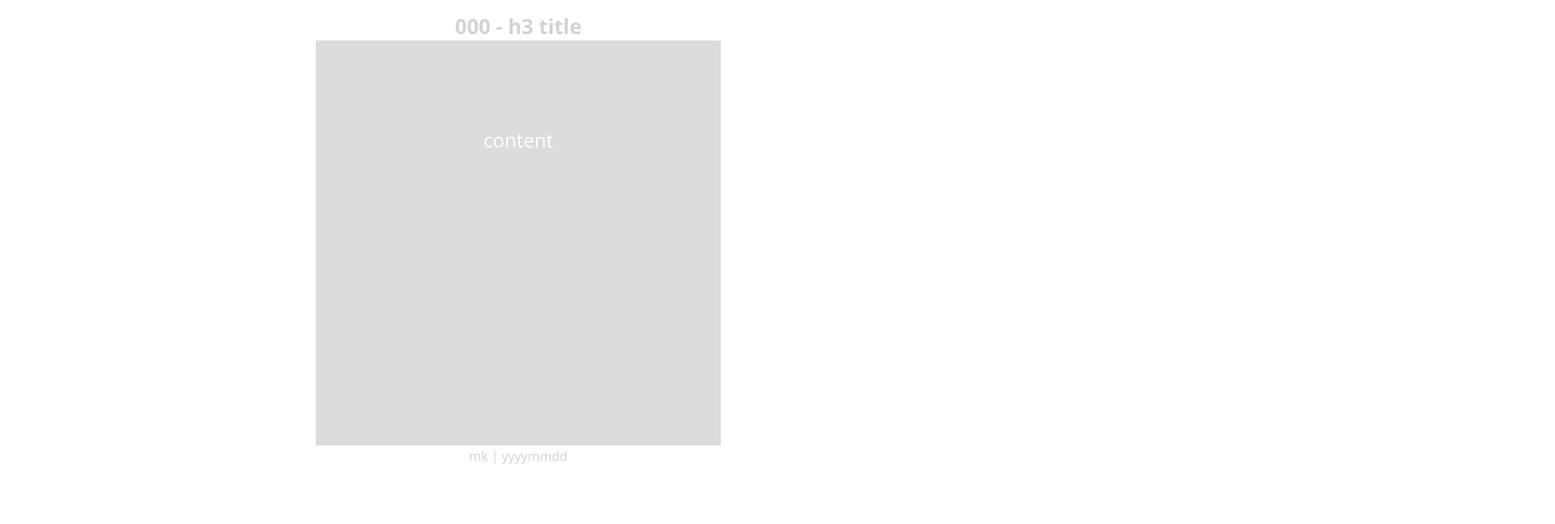
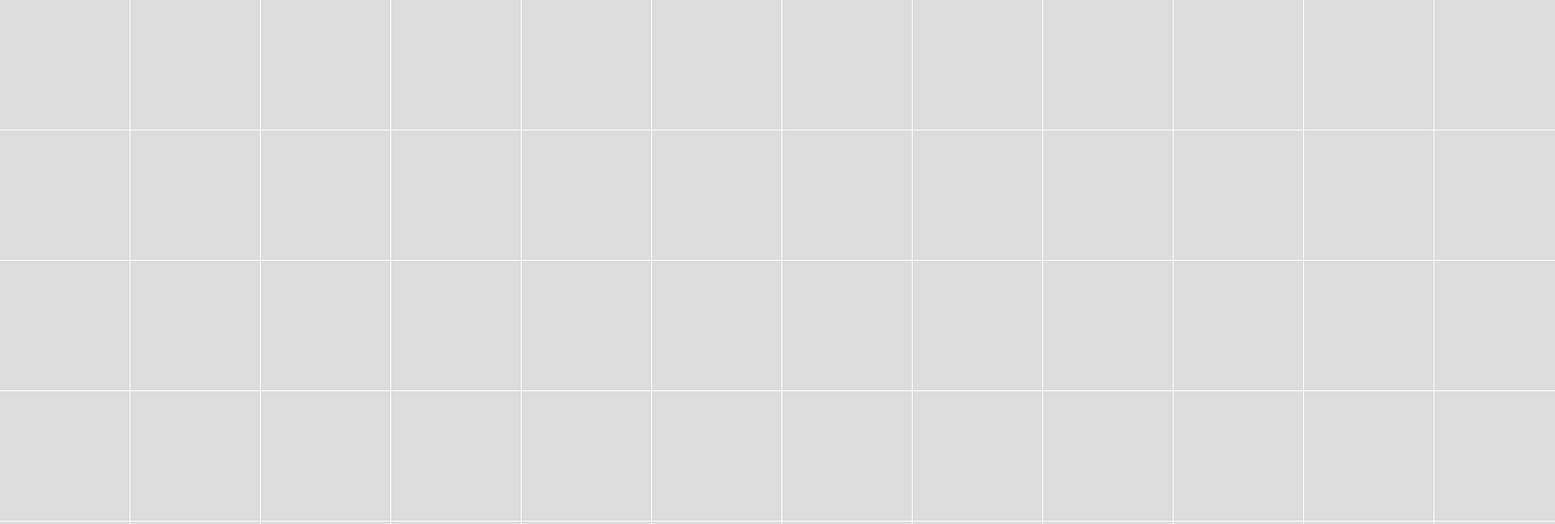
Before and after one commit to bgeye/frontend_train, a website: page grid-overlay/app/index.html in a window 1280 px wide. Shown: the top 647 px of the page at 81% size, 1920 px wide, since content can reach past the window. Drawn offline with nearby package versions, Linux system fonts and the light colour scheme.

Commit message:
setup grid-overlay project

```diff
--- a/grid-overlay/app/css/000.css
+++ /dev/null
@@ -1,78 +0,0 @@
-/*
-           name: project 000
-    description: description
-         author: mario knecht
-           date: yyyymmdd
-*/
-@import url(https://fonts.googleapis.com/css?family=Open+Sans:700,300);
-* {
-  -webkit-box-sizing: border-box;
-  box-sizing: border-box; }
-
-body {
-  font-family: 'Open Sans', sans-serif;
-  font-size: 15px;
-  font-size: 1.5rem; }
-
-h1 {
-  font-size: 1.8rem;
-  font-weight: bold; }
-
-h2 {
-  font-size: 1.8rem;
-  font-weight: bold; }
-
-h3 {
-  font-size: 1.6rem;
-  font-weight: bold; }
-
-.challenge {
-  /*width: 600px;*/
-  display: grid;
-  /*justify-content: center;*/
-  grid-template-columns: auto 500px auto;
-  grid-template-rows: 50px 500px 50px;
-  grid-template-areas: "... header ..."
- "... main ..."
- "... footer ..."; }
-
-.head {
-  grid-area: header;
-  text-align: center;
-  color: lightgrey; }
-  .head__title {
-    padding-top: 20px;
-    margin: 0; }
-
-.main {
-  grid-area: main;
-  display: -webkit-box;
-  display: -ms-flexbox;
-  display: flex;
-  -ms-flex-wrap: wrap;
-  flex-wrap: wrap;
-  align-item: center;
-  color: #ffffff;
-  padding: 111px 0;
-  -webkit-box-pack: center;
-  -ms-flex-pack: center;
-  justify-content: center;
-  background-color: gainsboro;
-  /*---gradient---*/
-  /*background: #2b6fdb;*/
-  /* Old browsers */
-  /*background: -moz-linear-gradient(45deg, #2b6fdb 0%, #00aaf9 100%); */
-  /* FF3.6-15 */
-  /*background: -webkit-linear-gradient(45deg, #2b6fdb 0%,#00aaf9 100%);*/
-  /* Chrome10-25,Safari5.1-6 */
-  /*background: linear-gradient(45deg, #2b6fdb 0%,#00aaf9 100%); */
-  /* W3C, IE10+, FF16+, Chrome26+, Opera12+, Safari7+ */
-  /*filter: progid:DXImageTransform.Microsoft.gradient( startColorstr='#2b6fdb', endColorstr='#00aaf9',GradientType=1 );*/
-  /* IE6-9 fallback on horizontal gradient */ }
-
-.footer {
-  grid-area: footer;
-  padding: 5px;
-  color: lightgrey;
-  text-align: center;
-  font-size: 1rem; }
--- a/grid-overlay/app/index.html
+++ b/grid-overlay/app/index.html
@@ -2,28 +2,78 @@
 <html lang="en">
 <head>
     <meta charset="UTF-8">
-    <title>000</title>
+    <title>grid_overlay</title>
     <!-- build:css css/styles.min.css -->
-    <link rel="stylesheet" href="css/reset.css">
-    <link rel="stylesheet" href="css/000.css">
+    <!--<link rel="stylesheet" href="css/reset.css">-->
+    <link rel="stylesheet" href="css/style.css">
     <!-- endbuild -->
 </head>
-<body>
+<body id="bdy">
 
-<div class="challenge">
+
+
+
+<div class="container">
     <header class="head">
-        <h3 class="head__title">000 - h3 title </h3>
+        <nav class="head__nav">
+            <ul class="head__main">
+                <li class="main__item"><a class="main__link" href="#">Firma</a></li>
+                <li class="main__item"><a class="main__link" href="#">Angebot</a></li>
+                <li class="main__item"><a class="main__link" href="#">Projekte</a></li>
+                <li class="main__item"><a class="main__link" href="#">Kontakt</a></li>
+            </ul>
+        </nav>
+        header
+        <div class="logo">
+            <a href="index.html">
+                <img src="img/logo.png">
+            </a>
+        </div>
     </header>
-    <main class="main">
-        content
-    </main>
-    <footer class="footer">
-        <article class="footer__author">
-            <span class="footer__name">
-                mk | yyyymmdd
-            </span>
-        </article>
-    </footer>
+    <div class="grid">
+        <div class="vertical">
+            <div class="vc__line"></div>
+            <div class="vc__line"></div>
+            <div class="vc__line"></div>
+            <div class="vc__line"></div>
+            <div class="vc__line"></div>
+            <div class="vc__line"></div>
+            <div class="vc__line"></div>
+            <div class="vc__line"></div>
+            <div class="vc__line"></div>
+            <div class="vc__line"></div>
+            <div class="vc__line"></div>
+            <div class="vc__line"></div>
+            <div class="vc__line"></div>
+            <div class="vc__line"></div>
+            <div class="vc__line"></div>
+            <div class="vc__line"></div>
+        </div>
+        <div class="horizontal">
+            <div class="hz__line"></div>
+            <div class="hz__line"></div>
+            <div class="hz__line"></div>
+            <div class="hz__line"></div>
+            <div class="hz__line"></div>
+            <div class="hz__line"></div>
+            <div class="hz__line"></div>
+            <div class="hz__line"></div>
+            <div class="hz__line"></div>
+            <div class="hz__line"></div>
+            <div class="hz__line"></div>
+            <div class="hz__line"></div>
+            <div class="hz__line"></div>
+            <div class="hz__line"></div>
+            <div class="hz__line"></div>
+            <div class="hz__line"></div>
+            <div class="hz__line"></div>
+            <div class="hz__line"></div>
+            <div class="hz__line"></div>
+            <div class="hz__line"></div>
+            <div class="hz__line"></div>
+            <div class="hz__line"></div>
+        </div>
+    </div>
 </div>
 <!-- build:js js/main.min.js -->
 <script src="js/tools.js"></script>
--- a/grid-overlay/app/scss/000.scss
+++ /dev/null
@@ -1,89 +0,0 @@
-/*
-           name: project 000
-    description: description
-         author: mario knecht
-           date: yyyymmdd
-*/
-
-
-$white: #ffffff;
-$lightgrey: lightgrey;
-$gainsboro: gainsboro;
-
-
-@import url(https://fonts.googleapis.com/css?family=Open+Sans:700,300);
-
-*{
-    box-sizing:border-box;
-}
-
-body{
-    font-family: 'Open Sans', sans-serif;
-    font-size: 15px;
-    font-size: 1.5rem;
-}
-
-h1{
-    font-size: 1.8rem;
-    font-weight: bold;
-}
-
-h2{
-    font-size: 1.8rem;
-    font-weight: bold;
-}
-
-h3{
-    font-size: 1.6rem;
-    font-weight: bold;
-}
-
-.challenge{
-    /*width: 600px;*/
-    display: grid;
-    /*justify-content: center;*/
-    grid-template-columns: auto 500px auto;
-    grid-template-rows: 50px /*auto*/ 500px 50px;
-    grid-template-areas:
-    "... header ..."
-    "... main ..."
-    "... footer ...";
-}
-
-.head{
-    grid-area: header;
-    text-align: center;
-    color: $lightgrey;
-    &__title{
-         padding-top: 20px;
-         margin: 0;
-    }
-}
-
-.main{
-    grid-area: main;
-    display: flex;
-    flex-wrap: wrap;
-    align-item: center;
-    color: $white;
-    padding: 111px 0;
-    justify-content: center;
-    background-color: $gainsboro;
-
-    /*---gradient---*/
-    /*background: #2b6fdb;*/ /* Old browsers */
-    /*background: -moz-linear-gradient(45deg, #2b6fdb 0%, #00aaf9 100%); *//* FF3.6-15 */
-    /*background: -webkit-linear-gradient(45deg, #2b6fdb 0%,#00aaf9 100%);*/ /* Chrome10-25,Safari5.1-6 */
-    /*background: linear-gradient(45deg, #2b6fdb 0%,#00aaf9 100%); *//* W3C, IE10+, FF16+, Chrome26+, Opera12+, Safari7+ */
-    /*filter: progid:DXImageTransform.Microsoft.gradient( startColorstr='#2b6fdb', endColorstr='#00aaf9',GradientType=1 );*/ /* IE6-9 fallback on horizontal gradient */
-
-}
-
-
-.footer{
-    grid-area:footer;
-    padding:5px;
-    color: $lightgrey;
-    text-align: center;
-    font-size: 1rem
-}
--- /dev/null
+++ b/grid-overlay/app/scss/style.scss
@@ -0,0 +1,209 @@
+/*
+           name: z-bau.ch
+    description: description
+         author: mario knecht
+           date: 2018mmdd
+*/
+
+
+/*GRID TESTING*/
+#bdy{
+    background-color: gainsboro;
+}
+
+.grid{
+    position:absolute;
+    left:0;
+    top:0;
+    color:white;
+    height:2000px;
+    width:3260px;
+    background-color: gainsboro;
+
+}
+
+.vertical{
+    width:100%;
+    height:100%;
+    position:absolute;
+    top:0;
+    left:0;
+}
+
+.horizontal{
+    width:100%;
+    height:100%;
+    position:absolute;
+    top:0;
+    left:0;
+}
+
+.vc__line{
+    width:161px;
+    height:100%;
+    border-right:1px solid white;
+    float:left;
+}
+
+.hz__line{
+    width:100%;
+    height:161px;
+    border-bottom:1px solid white;
+}
+
+
+/*GRID TESTING*/
+
+
+$white: #ffffff;
+$white_transp:rgba(255,255,255,0.5);
+$black:#000000;
+$red:#bc2a0a;
+
+
+@import url(https://fonts.googleapis.com/css?family=Open+Sans:700,300);
+
+*{
+    box-sizing:border-box;
+    margin:0;
+    padding:0;
+}
+
+html{
+    font-size:62.5%;
+}
+
+body{
+    font-family: 'Open Sans', sans-serif;
+    font-size:10px;
+    font-size:1rem;
+
+}
+
+img{
+    width:100%;
+    height:100%;
+}
+
+a{
+    text-decoration: none;
+}
+
+h1{
+    font-size: 1.1rem;
+    font-weight: bold;
+}
+
+h2{
+    font-size: 1.1rem;
+    font-weight: bold;
+}
+
+h3{
+    font-size: 1.2rem;
+    font-weight: bold;
+}
+
+.background-image{
+    background-image: url('../img/maschine.jpg');
+    background-size: cover;
+    background-position: center center;
+    background-repeat:no-repeat;
+    background-attachment:fixed;
+    position:absolute;
+    height:100%;
+    width:100%;
+    z-index:-1;
+}
+
+.logo{
+
+    float:right;
+    width:161px;
+    height:161px;
+
+}
+
+.container{
+    width:978px;
+    margin:0 auto;
+}
+
+.head{
+    background-color: tomato;
+    &__nav{
+        float:left;
+    }
+    &__main{
+        &::after{
+            content: "";
+            display: table;
+            clear: both;
+        }
+    }
+    &::after{
+        content: "";
+        display: table;
+        clear: both;
+    }
+
+}
+
+.main{
+
+    width:644px;
+    background-color: $white_transp;
+    float:left;
+    &__item{
+        width:161px;
+        height:161px;
+        background-color: $red;
+        position:relative;
+        float:left;
+        margin-right:2px;
+        &:hover{
+            background-color: $white;
+
+            & > a{
+                color: $red;
+                /*transform:rotate(-90deg);*/
+            }
+        }
+
+        a{
+            color:$white;
+            font-weight: 700;
+            font-size:1.1rem;
+            position:absolute;
+            bottom:0;
+            right:0;
+            cursor: pointer;
+            padding:5px;
+        }
+    }
+}
+
+.footer{
+    float:right;
+    width:161px;
+    background-color: $white;
+    & span{
+        /*font-size:1.2rem;*/
+    }
+
+
+    &__main{
+        &::after{
+
+        }
+    }
+    &__description{
+
+    }
+    &__address{
+
+    }
+    &__nav{
+
+    }
+}
```
Also changed, not shown: grid-overlay/app/css/style.css (added), grid-overlay/app/img/logo.png (added), grid-overlay/app/img/target.jpg (added).
